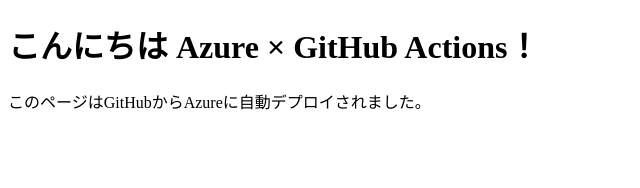
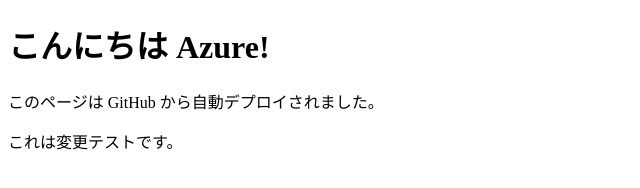
Before and after one commit to hiroshi-k-hayasi/azure-static-web, a plain HTML site: page index.html in a window 1280 px wide. Shown: the whole page, without its empty margins (0-640 px from the left). Drawn offline with Linux system fonts and the light colour scheme.

Commit message:
Update index.html for deploy test

```diff
--- a/index.html
+++ b/index.html
@@ -5,7 +5,8 @@
   <title>Azure Static Site</title>
 </head>
 <body>
-  <h1>こんにちは Azure × GitHub Actions！</h1>
-  <p>このページはGitHubからAzureに自動デプロイされました。</p>
+  <h1>こんにちは Azure!</h1>
+  <p>このページは GitHub から自動デプロイされました。</p>
+  <p>これは変更テストです。</p>
 </body>
 </html>
```
